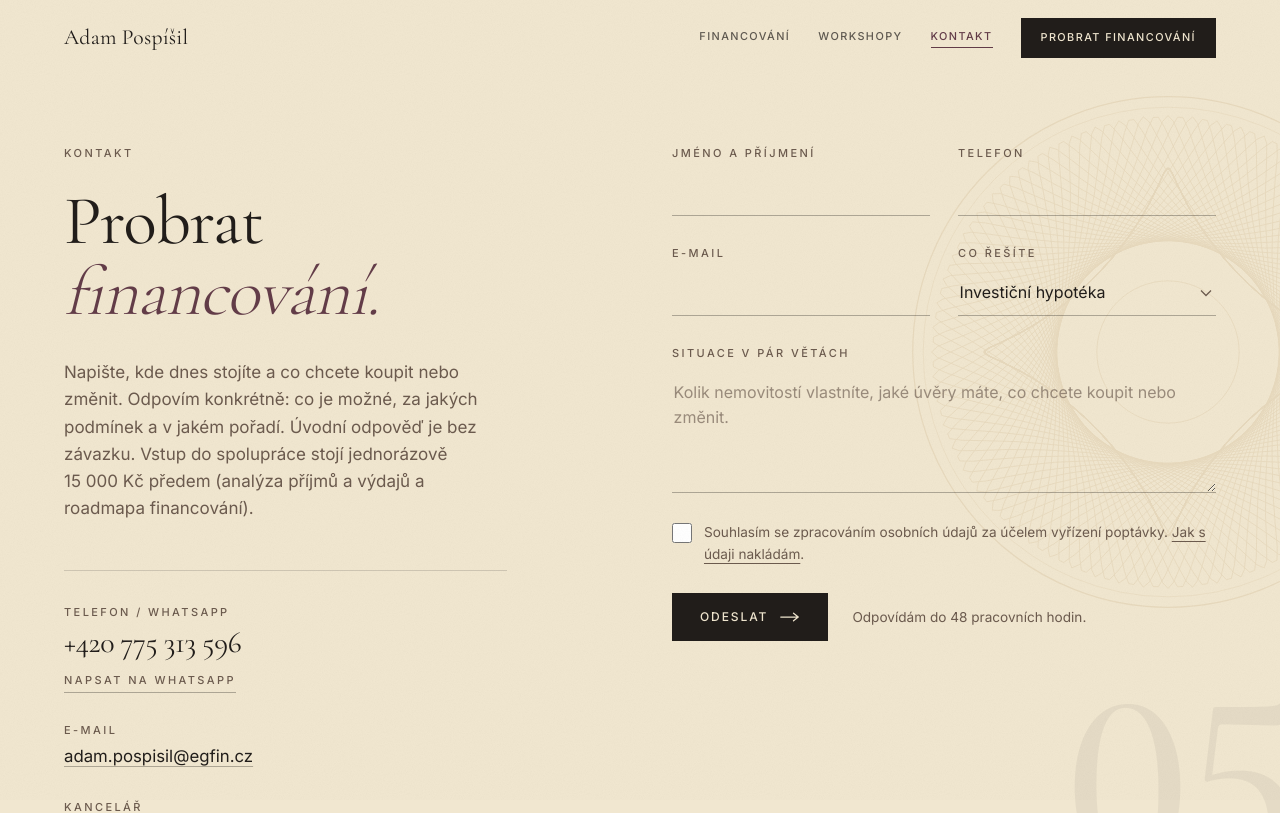
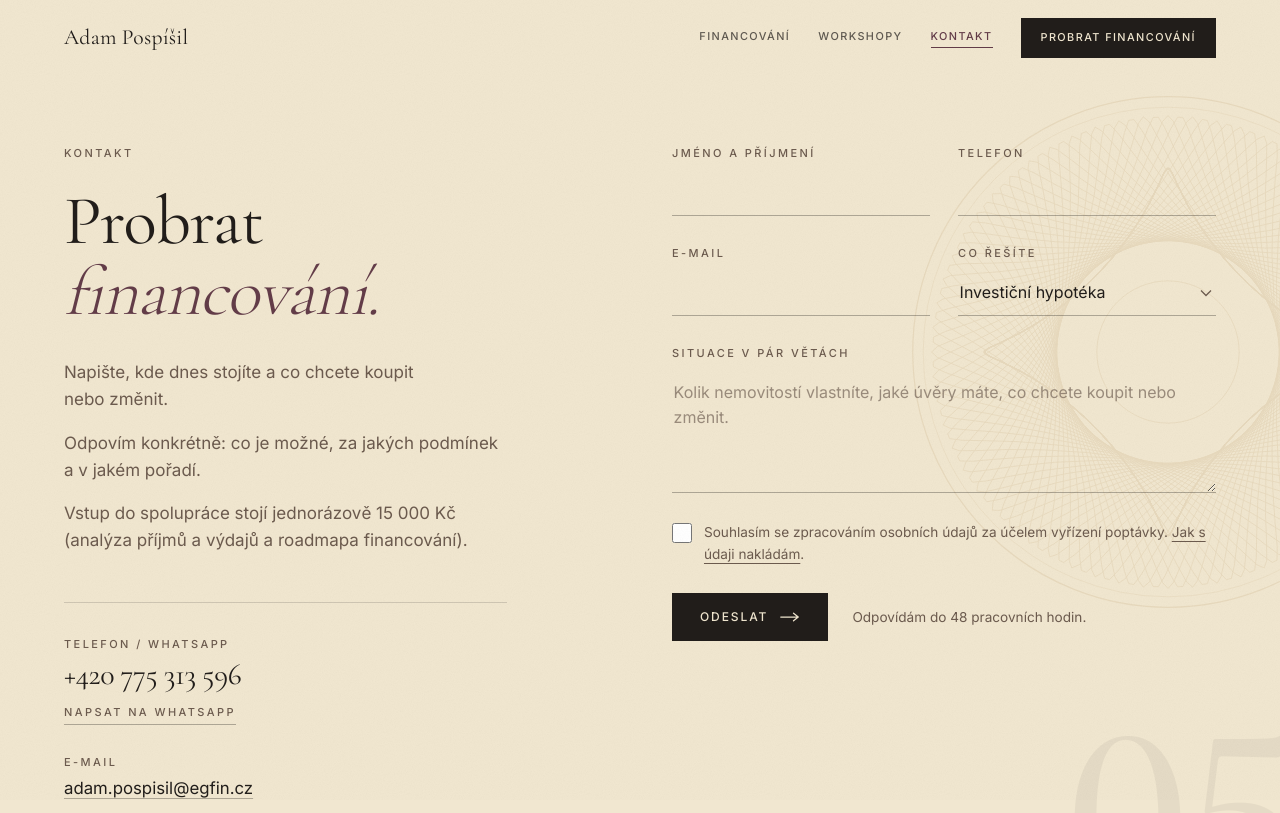
Before and after one commit to a-pospisil/adamovyfinance, a Next.js app: page /kontakt in a window 1280 px wide. Shown: the top 813 px of the page. Built offline with nearby package versions, Linux system fonts and the light colour scheme.

Commit message:
Kontakt: úvodní text ve třech odstavcích, poplatek 15 000 Kč bez „předem“
Co-Authored-By: Claude Opus 5.5 <noreply@anthropic.com>
Claude-Session: https://claude.ai/code/session_01PnyXxdEuhwCmr6qa9rsL4p

```diff
--- a/src/app/kontakt/page.tsx
+++ b/src/app/kontakt/page.tsx
@@ -48,11 +48,14 @@ export default function ContactPage() {
               </h1>
             </Reveal>
             <Reveal delay={140}>
-              <p className="lead mt-8 max-w-md">
-                Napište, kde dnes stojíte a co chcete koupit nebo změnit. Odpovím konkrétně: co je možné, za jakých
-                podmínek a v jakém pořadí. Úvodní odpověď je bez závazku. Vstup do spolupráce stojí jednorázově
-                15&nbsp;000&nbsp;Kč předem (analýza příjmů a výdajů a roadmapa financování).
-              </p>
+              <div className="lead mt-8 max-w-md space-y-4">
+                <p>Napište, kde dnes stojíte a co chcete koupit nebo změnit.</p>
+                <p>Odpovím konkrétně: co je možné, za jakých podmínek a v jakém pořadí.</p>
+                <p>
+                  Vstup do spolupráce stojí jednorázově 15&nbsp;000&nbsp;Kč (analýza příjmů a výdajů a roadmapa
+                  financování).
+                </p>
+              </div>
             </Reveal>
             <Reveal delay={200}>
               <dl className="mt-12 space-y-7 border-t border-(--line) pt-8">
```
